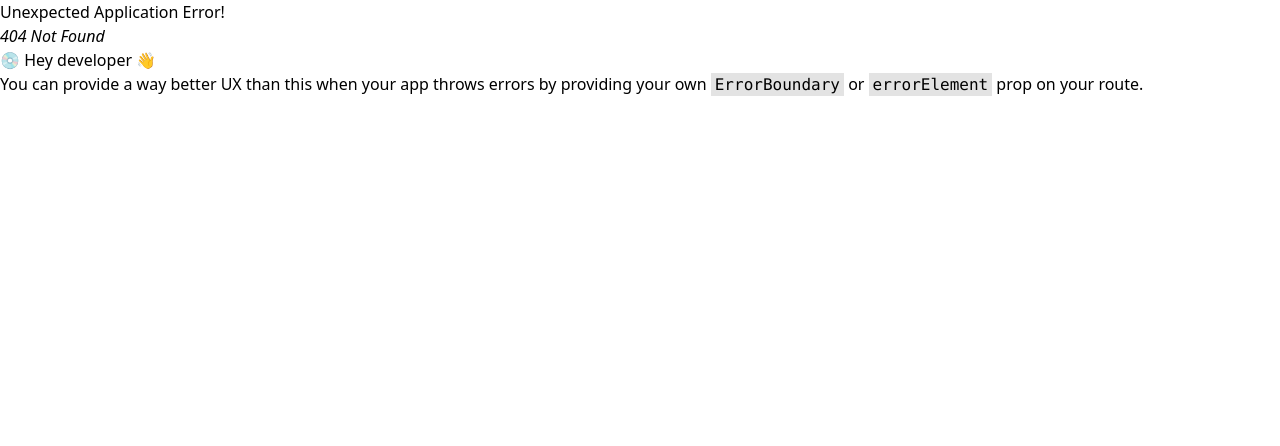
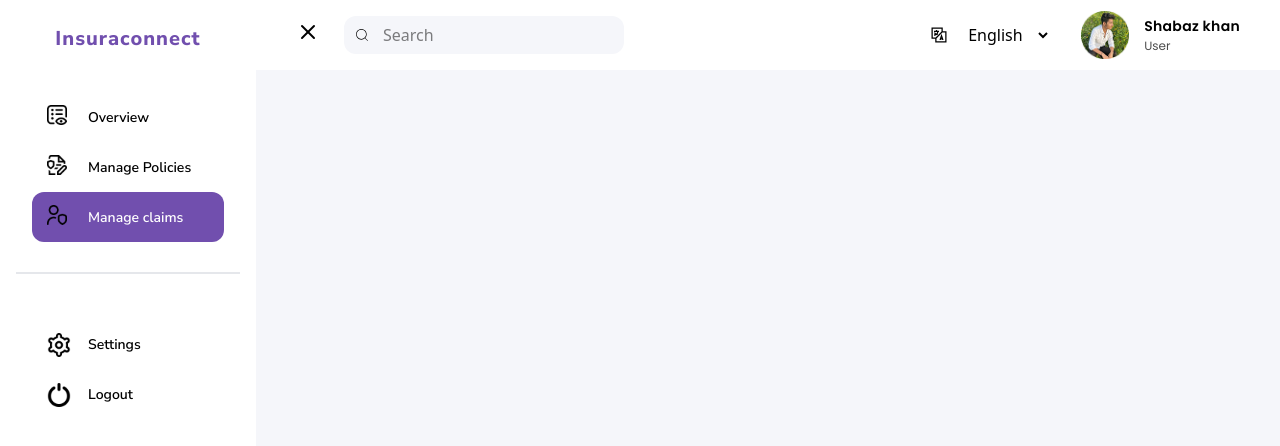
Before and after one commit to Shabazkhan1352/InsuraConnect, a React (Vite) app in the folder front-end/: page /adminclaims in a window 1280 px wide. Before the commit this address had no page. Shown: the top 446 px of the page. Built offline with nearby package versions, Linux system fonts and the light colour scheme; a web font is replaced by a local one.

Commit message:
adminpage initialized

```diff
--- /dev/null
+++ b/front-end/src/AdminPages/AdminClaims.jsx
@@ -0,0 +1,25 @@
+import React from 'react'
+import AdminCard from '../components/admin/AdminCard'
+
+import AdminSidebar from '../components/admin/AdminSidebar'
+import UserNav from '../components/UserNav'
+
+const AdminClaims = () => {
+    return (
+        <div>
+          <div className='bg-[#F5F6FA] w-full flex   '>
+
+            <AdminSidebar />
+            {/*  */}
+            <div className='flex w-full flex-col'>
+              <div><UserNav /> </div>
+
+            </div>
+
+
+          </div>
+        </div>
+      )
+}
+
+export default AdminClaims
--- /dev/null
+++ b/front-end/src/AdminPages/AdminPanel.jsx
@@ -0,0 +1,43 @@
+import React from 'react'
+import AdminCard from '../components/admin/AdminCard'
+
+import AdminSidebar from '../components/admin/AdminSidebar'
+import UserNav from '../components/UserNav'
+
+import reportIcon from '../assets/report.svg'
+
+
+const AdminPanel = () => {
+  return (
+    <div>
+      <div className='bg-[#F5F6FA] w-full flex   '>
+
+        <AdminSidebar />
+        {/*  */}
+        <div className='flex w-full flex-col'>
+          <div><UserNav /> </div>
+
+
+          <div className=' p-[30px]' >
+            <div className='flex flex-col gap-7.5'>
+              <h1 className=' poppins-semibold text-[32px]'>Dashboard</h1>
+              <div className=' flex justify-between'><AdminCard/>
+              <AdminCard/>
+              <AdminCard/>
+              <AdminCard/>
+
+
+              </div>
+
+            </div>
+          </div>
+
+        </div>
+
+
+      </div>
+    </div>
+  )
+}
+
+export default AdminPanel
--- /dev/null
+++ b/front-end/src/AdminPages/AdminPolicies.jsx
@@ -0,0 +1,25 @@
+import React from 'react'
+import AdminCard from '../components/admin/AdminCard'
+
+import AdminSidebar from '../components/admin/AdminSidebar'
+import UserNav from '../components/UserNav'
+
+const AdminPolicies = () => {
+  return (
+      <div>
+        <div className='bg-[#F5F6FA] w-full flex   '>
+
+          <AdminSidebar />
+          {/*  */}
+          <div className='flex w-full flex-col'>
+            <div><UserNav /> </div>
+
+          </div>
+
+
+        </div>
+      </div>
+    )
+}
+
+export default AdminPolicies
--- a/front-end/src/AdminPanel.jsx
+++ /dev/null
@@ -1,13 +0,0 @@
-import React from 'react'
-import AdminCard from './components/admin/AdminCard'
-
-const AdminPanel = () => {
-  return (
-    <div>
-        <AdminCard />
-
-    </div>
-  )
-}
-
-export default AdminPanel
--- a/front-end/src/Claims.jsx
+++ b/front-end/src/Claims.jsx
@@ -33,9 +33,11 @@
 
             {/* renewable */}
             <h1 className=' poppins-semibold text-[18px]'>Renewable Policies</h1>
-            <PolicyCard active= {active} setActive={setActive}/>
+            <PolicyCard expired={expired} setExpired={setExpired}  />
+
           <h1 className=' poppins-semibold text-[18px]'>Claimable Policies</h1>
-          <PolicyCard expired={expired} setExpired={setExpired} btncolor = "#00B69B" />
+
+          <PolicyCard active= {active} setActive={setActive} btncolor = "#00B69B" btntext="Claim Policy"/>
           </div>
 
         </div>
--- a/front-end/src/components/PolicyCard.jsx
+++ b/front-end/src/components/PolicyCard.jsx
@@ -12,7 +12,7 @@
 import { jwtDecode } from 'jwt-decode'
 
 
-const PolicyCard = ({ expired, active, btncolor }) => {
+const PolicyCard = ({ expired, active, btncolor  ,btntext}) => {
     const [selectedPolicy, setSelectedPolicy] = useState(null);
     const [managepolicy, setManagepolicy] = useState(null)
     const [Renewpolicy, setRenewpolicy] = useState(null)
@@ -24,10 +24,12 @@
 
     const userId = decoded.id
     console.log(decoded)
-    useEffect(() => {
+
     const fetchPolicies = async () => {
         try {
             const response = await axios.get(`http://localhost:5000/api/user_policies/${userId}`)
+
+            console.log(response.data)
 
             if (expired) setPolicies(response.data.expiredPolicies)
             else if (active) setPolicies(response.data.activePolicies)
@@ -37,11 +39,13 @@
             console.log("can't fetch policies", error)
         }
     }
-        fetchPolicies()
+
+    useEffect(() => {
+        fetchPolicies();
+    }, [policies]);
 
 
 
-    }, [])
     console.log(policies)
 
     const handlepremuim = (num) => {
@@ -86,12 +90,38 @@
             )
         }
     }
+
+    const handleRemovePolicy = async (policyId) => {
+        try {
+            const token = localStorage.getItem("token");
+            const decoded = jwtDecode(token);
+            const userId = decoded.id;
+
+            console.log("Removing policy:", policyId);
+            const result = await axios.delete('http://localhost:5000/api/user_policies', {
+                headers: { "Content-Type": "application/json" },
+                data: { userId, policyId }
+            });
+
+            console.log(result.data.message);
+
+            // ✅ Update the state immediately
+            setPolicies(prevPolicies => prevPolicies.filter(policy => policy._id !== policyId));
+
+            // Close popup after deletion
+            setManagepolicy(null);
+        } catch (e) {
+            console.log("Error deleting policy:", e);
+        }
+    };
+
+
     return (
-        <div className='flex  justify-between items-center'>
-            {policies.slice(0, 3).map((item, index) => {
+        <div className='flex flex-wrap  justify-between items-center'>
+            {policies.map((item, index) => {
                 return (
                     <div key={index} className=' w-[355px] h-full bg-white rounded-[14px] p-4'>
-                        <div className='flex justify-between items-start'>
+                        <div className='flex  justify-between items-start'>
                             {/* info */}
                             <div className='flex flex-col   gap-[10px]'>
                                 <p className='nunito-sans capitalize font-semibold opacity-70 text-[#202224] text-[16px]'>{item.title}</p>
@@ -113,7 +143,7 @@
                             else if (item.status === "expired") {
                                 handleRenewPopup(item)
                             }
-                        }}  style={{ backgroundColor: btncolor || "#714FAE" }}  className={` mt-[10px] w-full h-10 rounded-[8px] text-white poppins-semibold text-[16px] cursor-pointer `}>{item.status === "active" ? "Manage Policy" : "Renew Policy"}</button>
+                        }} style={{ backgroundColor: btncolor || "#714FAE" }} className={` mt-[10px] w-full h-10 rounded-[8px] text-white poppins-semibold text-[16px] cursor-pointer `}> {btntext ? btntext : (item.status === "active" ? "Manage Policy" : "Renew Policy")}</button>
                         {/* Managepolicypopup */}
                         {managepolicy && <div key={index} className=" font-[Mypoppins] backdrop-blur-[2px] fixed  inset-0 z-10 flex items-center justify-center bg-black/50">
                             <div className="bg-white max-sm:w-[320px] max-sm:h-[200px] h-[612px] w-[552px] justify-between flex flex-col gap-[30px]  p-7.5 rounded-lg shadow-lg   ">
@@ -144,7 +174,7 @@
                                 {/* bottom div */}
                                 <div className='w-full flex justify-between '>
 
-                                    <button className=' w-[47%] h-[40px] rounded-[8px] bg-[#FF7173] text-white cursor-pointer'>End Policy</button>
+                                    <button onClick={() => { handleRemovePolicy(managepolicy.policyId) }} className=' w-[47%] h-[40px] rounded-[8px] bg-[#FF7173] text-white cursor-pointer'>End Policy</button>
                                     <button className=' w-[47%]  h-[40px] rounded-[8px]  bg-[#714FAE] text-white cursor-pointer'>Download PDF</button>
 
                                 </div>                         </div>
--- a/front-end/src/components/ProductCard.jsx
+++ b/front-end/src/components/ProductCard.jsx
@@ -1,8 +1,11 @@
 import React from 'react'
-import { useState,useEffect } from 'react';
+import { useState, useEffect } from 'react';
 import { TiTick } from "react-icons/ti";
 import { IoIosInformationCircleOutline } from "react-icons/io";
 import axios from 'axios';
+
+import { jwtDecode } from 'jwt-decode'
+
 
 
 
@@ -26,10 +29,29 @@
     }, [])
     console.log(products)
 
+    const handleAddPolicy = async (policyId) => {
+        const token = localStorage.getItem("token")
+        const decoded = jwtDecode(token)
+
+        const userId = decoded.id
+        try {
+            const result = await axios.post('http://localhost:5000/api/user_policies', {
+                userId,
+                policyId
+
+            })
+            console.log(result.data.message)
+        }
+        catch(e){
+            console.log(e)
+        }
+
+    }
+
     return (
         <div className=' flex justify-between flex-wrap gap-[50px]'>
-{products.map((item,index)=>{
-    return(
+            {products.map((item, index) => {
+                return (
                     <div key={index} className='h-full '>
                         <div className=' p-[20px] flex justify-center   items-center w-[339px] h-full border-[1px] bg-white border-[#714FAE] rounded-[12px]'>
                             <div className='flex flex-col gap-[20px] w-[278px] h-[307px] '>
@@ -39,10 +61,10 @@
 
 
 
-                {item.benefits.map((list,i)=>{
-                return(
+                                    {item.benefits.map((list, i) => {
+                                        return (
 
-                        <p key={i} className='text-[14px] poppins-[regular] flex items-center  gap-[7px]'> <TiTick className='text-[#17A75C] text-[20px]'  />
+                                            <p key={i} className='text-[14px] poppins-[regular] flex items-center  gap-[7px]'> <TiTick className='text-[#17A75C] text-[20px]' />
                                                 <span className=' line-clamp-1 text-ellipsis'>{list}</span></p>
 
                                         )
@@ -60,7 +82,7 @@
                                 <div className=' w-full border-[1px] border-[#4f4e4e]'></div>
 
                                 <div className='rounded-[8px] bg-[#714FAE] text-[#FFFFFF]'>
-                <button className='w-[277px] h-[40px] cursor-pointer text-[16px] poppins-bold '>Get {item.title} Now</button>
+                                    <button onClick={()=>handleAddPolicy(item._id)} className='w-[277px] h-[40px] cursor-pointer text-[16px] poppins-bold '>Get {item.title} Now</button>
                                 </div>
 
 
--- a/front-end/src/components/admin/AdminCard.jsx
+++ b/front-end/src/components/admin/AdminCard.jsx
@@ -6,22 +6,15 @@
 const AdminCard = () => {
   return (
     <div>
-        <h1>Dashbaord</h1>
-        <div className='p-[16px] flex justify-between w-[256px] h-[161px] m-[10px] bg-[#C0D2F0] rounded-[14px]'>
-          <div className='flex flex-col w-[70%] justify-between'>
-          <p className='Nunito Sans-bold text-[#3a3e42] text-[16px]'>Total User</p>
+
+        <div className='p-[16px] flex flex-col justify-between w-[256px] h-[161px] m-[10px] bg-white rounded-[14px]'>
+          <div className='flex justify-between items-start'>
+          <div className='flex flex-col w-[70%] justify-between items-start gap-[16px]'>
+          <p className='nunito-sans font-semibold text-[#3a3e42]/70 text-[16px]'>Total User</p>
             <div className='w-[96px] h-[38px] '>
-            <h1 className='Nunito Sans-extrabold text-[28px] '>40,689</h1>
+            <h1 className='nunito-sans font-bold text-[28px] '>40,689</h1>
             </div>
-            <div className='w-[209px] h-[24px] flex items-center gap-[8px]'>
-             <img src={Path} alt="Path" className='w-[24px] h-[24px] ' />
-             <h1 className='text-[#00B69B] Nunito Sans-bold text-[16px]'>8.5%<span className='text-[#3a3e42]'>Up from yesterday</span></h1>
 
-
-
-
-
-            </div>
 
           </div>
           <div className='flex'>
@@ -30,13 +23,23 @@
             </div>
 
           </div>
+          </div>
+
+
+
+          <div className='w-full  flex items-center gap-[8px]'>
+             <img src={Path} alt="Path" className='w-[24px] h-[24px] ' />
+             <h1 className='text-[#00B69B] nunito-sans font-semibold text-[16px]'>8.5%<span className='text-[#606060] mx-[8px]'>Up from yesterday</span></h1>
 
 
 
 
 
+            </div>
+
 
         </div>
+
 
     </div>
   )
--- /dev/null
+++ b/front-end/src/components/admin/AdminSidebar.jsx
@@ -0,0 +1,117 @@
+import { useState } from "react";
+import { useDispatch, useSelector } from "react-redux";
+import { toggleSidebar } from "../../redux/sidebarSlice";
+
+import { NavLink, useLocation } from "react-router-dom";
+import { Menu, X, Home, FileText, User, LogOut } from "lucide-react";
+
+
+import overviewIMG from '../../assets/overview.svg';
+import mypoliciesIMG from '../../assets/mypolicies.svg';
+import productsIMG from '../../assets/products.svg';
+import claimsIMG from '../../assets/claims.svg';
+import settingsIMG from '../../assets/settings.svg';
+import logoutIMG from '../../assets/logout.svg';
+import { useAuth } from "../../AuthContext";
+
+
+
+
+
+const Sidebar = () => {
+    const { logout,isAuthenticated } = useAuth();
+    const dispatch = useDispatch();
+    const isOpen = useSelector((state) => state.sidebar.isOpen);
+    const location = useLocation();
+
+
+
+
+    const menuItems = [
+        { name: "Overview", path: "/adminpanel", icon: <img className=" hover:invert-100" src={overviewIMG} alt="" /> },
+        { name: "Manage Policies", path: "/adminpolicies", icon: <img src={mypoliciesIMG} alt="" /> },
+
+        { name: " Manage claims", path: "/adminclaims", icon: <img src={claimsIMG} alt="" /> },
+
+    ];
+
+
+
+    return (
+        <div className=" ">
+
+            {/* Sidebar */}
+            <div className={`flex flex-col items-center  bg-white  overflow-hidden text-black h-screen p-4 transition-all duration-300 ${isOpen ? "w-64" : "w-16"}`}
+            >
+
+                {/* logo plus toggle btn */}
+                <div className={`p-2  mb-[30px] ${isOpen ? "w-64" : "w-16 "}`}>
+                    <h2 className={` text-[#714FAE] nunito-sans font-extrabold text-[20px] text-center tracking-[1px]  ${isOpen ? "" : "hidden"} `}>Insuraconnect</h2>
+
+                    {/* Toggle Button */}
+
+                </div>
+
+
+                {/* Menu Items */}
+                <ul className={`${isOpen ? "" : "flex justify-center items-center flex-col"}`}>
+                    {menuItems.map((item) => (
+                        <li key={item.path} className="px-[8px] rounded-[12px]">
+                            <NavLink
+                                to={item.path}
+
+                                className={({ isActive }) =>
+                                    `${isActive ? " text-white bg-[#714FAE] " : ""} flex items-center  justify-start gap-[17px] rounded-[12px] p-[15px]   ${isOpen ? "w-[192px] h-[50px]" : "w-16 items-center justify-center"}   ${location.pathname === item.path
+                                        ? "bg-[#714FAE]"
+                                        : "hover:bg-[#F5F6FA] hover:text-[#714FAE]"
+                                    }`}
+                            >
+                                <span className="w-6 h-6">{item.icon}</span>
+                                {isOpen && <span className=" nunito-sans text-[14px] font-semibold">{item.name}</span>}
+                            </NavLink>
+                        </li>
+                    ))}
+                </ul>
+
+
+                <div className="bg-gray-200 h-[1.5px] my-[30px] w-full"></div>
+
+
+                {/* Menu Items */}
+                <div className="flex flex-col items-center justify-center w-full p-4">
+                    {/* Settings Button */}
+                    <button
+
+                        className={`   p-[15px] rounded-[12px] flex items-center hover:text-[#714FAE]  hover:bg-[#F5F6FA]  cursor-pointer
+        ${isOpen ? "w-[192px] h-[50px] justify-start gap-[17px]" : "w-16 h-[50px] justify-center"}   `}
+                    >
+                        {/* Always Show Icon */}
+                        <img className="w-6 h-6" src={settingsIMG} alt="Settings" />
+
+                        {/* Conditionally Show Text */}
+                        {isOpen && <span className="nunito-sans text-[14px] font-semibold">Settings</span>}
+                    </button>
+
+                    {/* Logout Button */}
+                    <button onClick={()=>logout()}
+                        className={`p-[15px] rounded-[12px] flex items-center  hover:bg-[#F5F6FA] hover:text-[#714FAE]   cursor-pointer
+        ${isOpen ? "w-[192px] h-[50px] justify-start gap-[17px]" : "w-16 h-[50px] justify-center"}`}
+                    >
+                        {/* Always Show Icon */}
+                        <img className="w-6 h-6" src={logoutIMG} alt="Logout" />
+
+                        {/* Conditionally Show Text */}
+                        {isOpen && <span className="nunito-sans text-[14px] font-semibold ">Logout</span>}
+                    </button>
+                </div>
+
+
+
+            </div>
+
+
+        </div>
+    );
+};
+
+export default Sidebar;
```
Also changed, not shown: front-end/src/App.jsx (+20 -0 lines), 2 other files (tests, documents, lock files or other folders). Lines whose indentation alone changed are shown as unchanged.
